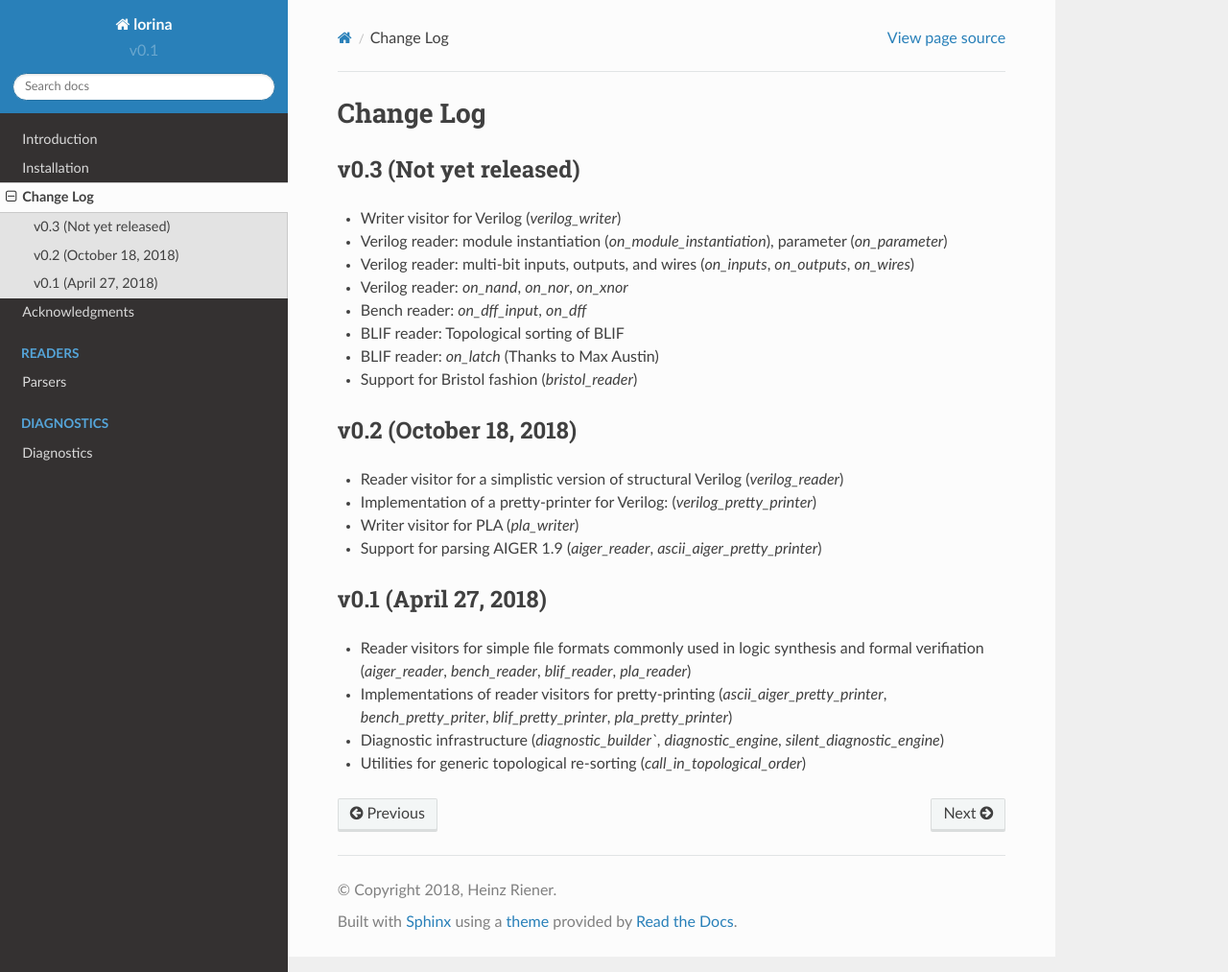
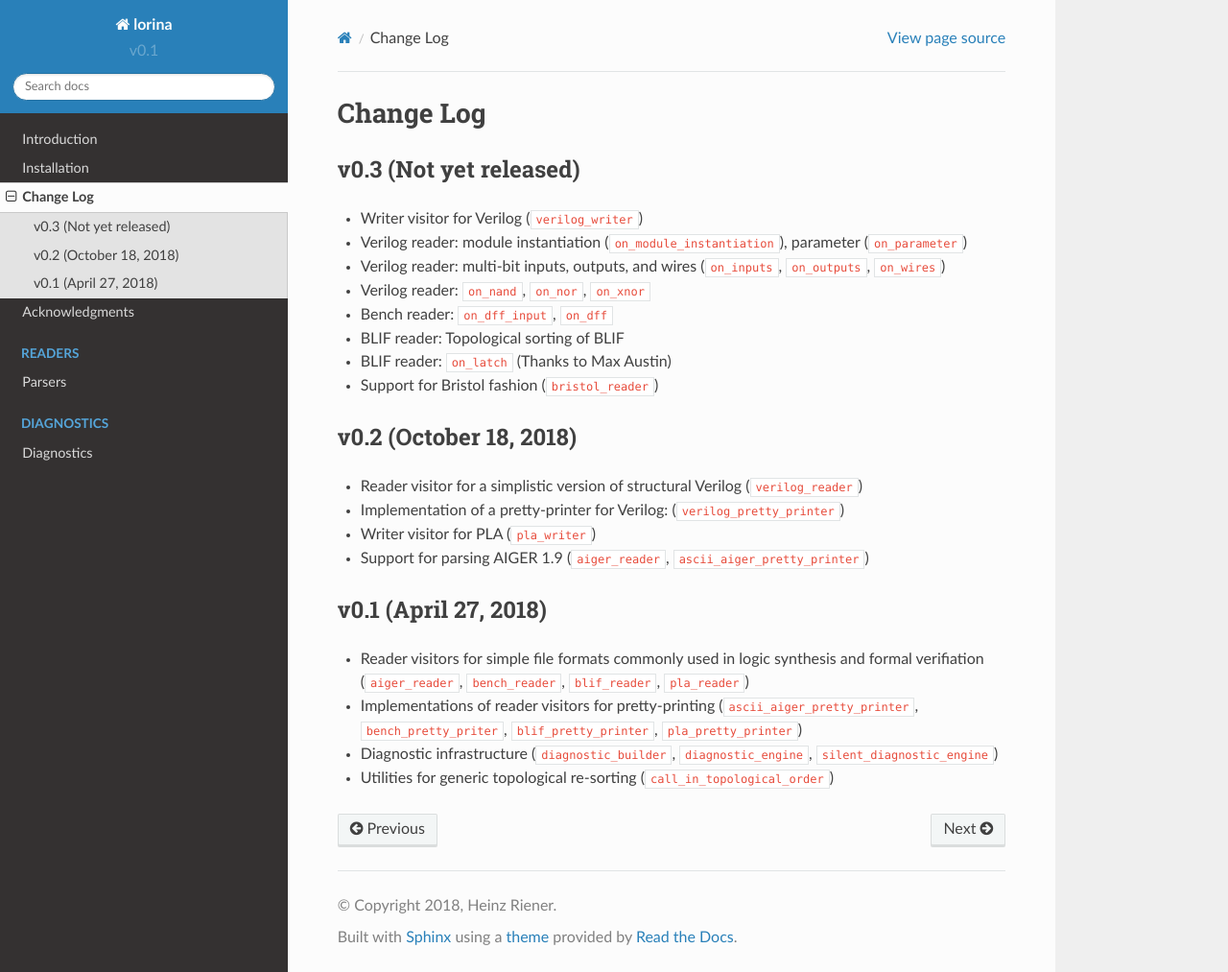
Before and after one commit to hriener/lorina, a Sphinx documentation site: the page built from docs/changelog.rst, in a window 1280 px wide and 1013 px high. Shown: the whole window at 96% size. Built offline with Sphinx 7.4.7 and the Read the Docs theme 2.0.0, drawn with Linux system fonts in a browser that asks for light colours; pages that are not in the unit, such as notebooks, are missing from menus.

```diff
--- a/docs/changelog.rst
+++ b/docs/changelog.rst
@@ -4,27 +4,27 @@ Change Log
 v0.3 (Not yet released)
 -----------------------
 
-* Writer visitor for Verilog (`verilog_writer`)
-* Verilog reader: module instantiation (`on_module_instantiation`), parameter (`on_parameter`)
-* Verilog reader: multi-bit inputs, outputs, and wires (`on_inputs`, `on_outputs`, `on_wires`)
-* Verilog reader: `on_nand`, `on_nor`, `on_xnor`
-* Bench reader: `on_dff_input`, `on_dff`
+* Writer visitor for Verilog (``verilog_writer``)
+* Verilog reader: module instantiation (``on_module_instantiation``), parameter (``on_parameter``)
+* Verilog reader: multi-bit inputs, outputs, and wires (``on_inputs``, ``on_outputs``, ``on_wires``)
+* Verilog reader: ``on_nand``, ``on_nor``, ``on_xnor``
+* Bench reader: ``on_dff_input``, ``on_dff``
 * BLIF reader: Topological sorting of BLIF
-* BLIF reader: `on_latch` (Thanks to Max Austin)
-* Support for Bristol fashion (`bristol_reader`)
+* BLIF reader: ``on_latch`` (Thanks to Max Austin)
+* Support for Bristol fashion (``bristol_reader``)
 
 v0.2 (October 18, 2018)
 -----------------------
 
-* Reader visitor for a simplistic version of structural Verilog (`verilog_reader`)
-* Implementation of a pretty-printer for Verilog: (`verilog_pretty_printer`)
-* Writer visitor for PLA (`pla_writer`)
-* Support for parsing AIGER 1.9 (`aiger_reader`, `ascii_aiger_pretty_printer`)
+* Reader visitor for a simplistic version of structural Verilog (``verilog_reader``)
+* Implementation of a pretty-printer for Verilog: (``verilog_pretty_printer``)
+* Writer visitor for PLA (``pla_writer``)
+* Support for parsing AIGER 1.9 (``aiger_reader``, ``ascii_aiger_pretty_printer``)
 
 v0.1 (April 27, 2018)
 ---------------------
 
-* Reader visitors for simple file formats commonly used in logic synthesis and formal verifiation (`aiger_reader`, `bench_reader`, `blif_reader`, `pla_reader`)
-* Implementations of reader visitors for pretty-printing (`ascii_aiger_pretty_printer`, `bench_pretty_priter`, `blif_pretty_printer`, `pla_pretty_printer`)
-* Diagnostic infrastructure (`diagnostic_builder``, `diagnostic_engine`, `silent_diagnostic_engine`)
-* Utilities for generic topological re-sorting (`call_in_topological_order`)
+* Reader visitors for simple file formats commonly used in logic synthesis and formal verifiation (``aiger_reader``, ``bench_reader``, ``blif_reader``, ``pla_reader``)
+* Implementations of reader visitors for pretty-printing (``ascii_aiger_pretty_printer``, ``bench_pretty_priter``, ``blif_pretty_printer``, ``pla_pretty_printer``)
+* Diagnostic infrastructure (``diagnostic_builder``, ``diagnostic_engine``, ``silent_diagnostic_engine``)
+* Utilities for generic topological re-sorting (``call_in_topological_order``)
```
